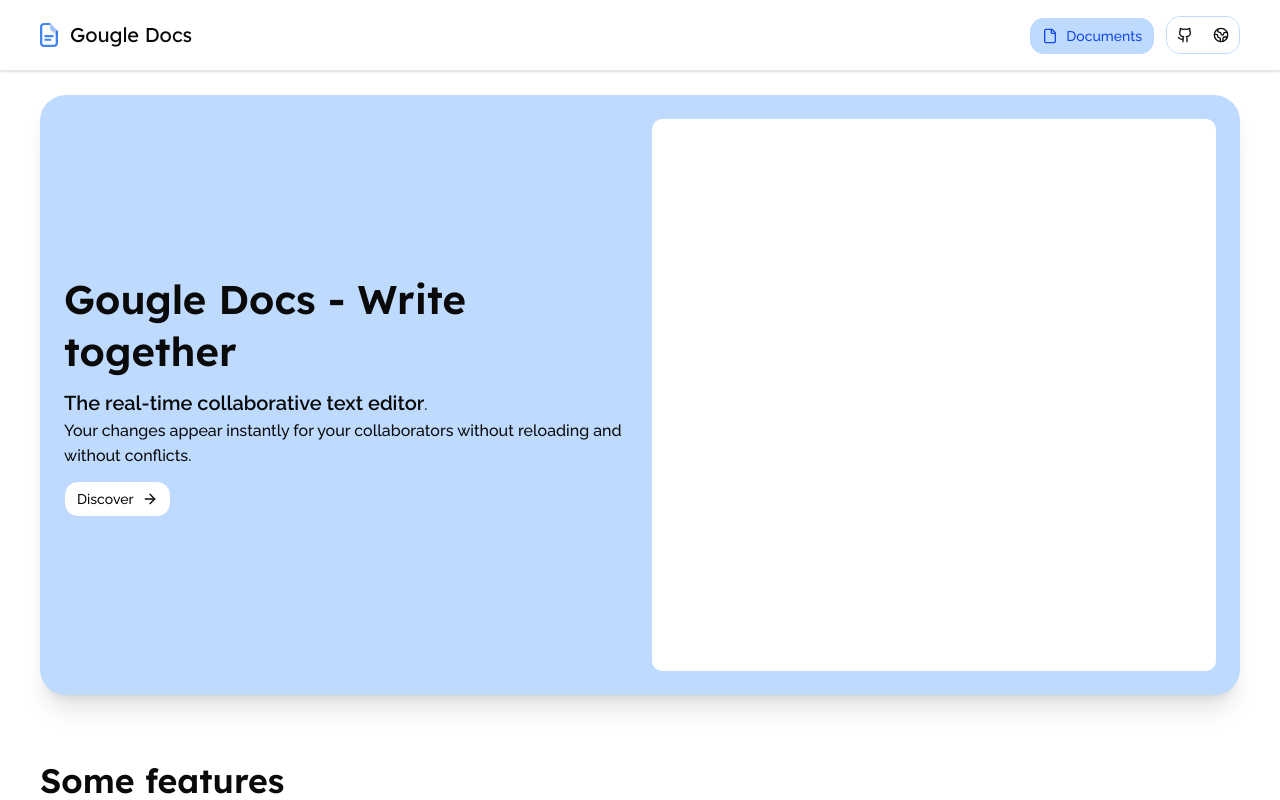
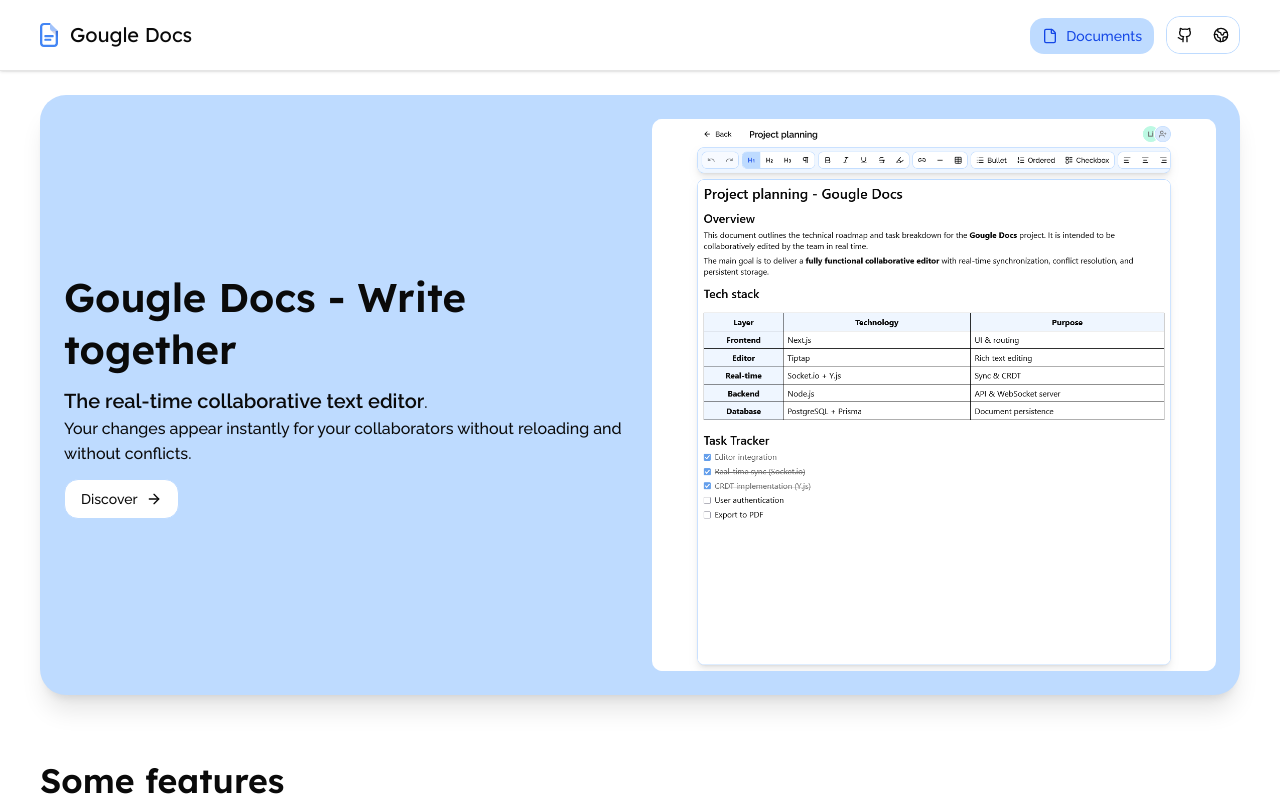
Before and after one commit to yohannimation/gougle-docs, a Next.js app in the folder frontend/: page / in a window 1280 px wide. Shown: the top 800 px of the page. Built offline with nearby package versions, Linux system fonts and the light colour scheme.

Commit message:
feat(frontend/home-page): finalizing hero section

```diff
--- a/frontend/app/(dashboard)/page.tsx
+++ b/frontend/app/(dashboard)/page.tsx
@@ -1,6 +1,7 @@
 'use client';
 
 import Link from 'next/link';
+import Image from 'next/image';
 
 import { Button } from '@/components/ui/button';
 
@@ -74,13 +75,18 @@ export default function Home() {
                 className="
                     mb-10 p-6
                     grid grid-cols-1 md:grid-cols-2 gap-6
-                    h-[50dvh] md:h-[75dvh]
+                    h-fit md:h-[50dvh] lg:h-[75dvh]
                     rounded-4xl
                     bg-blue-200
                     shadow-xl
                 "
             >
-                <div className="flex flex-col justify-center gap-3">
+                <div
+                    className="
+                        flex flex-col justify-center gap-3
+                        h-fit md:h-full
+                    "
+                >
                     <h1>Gougle Docs - Write together</h1>
                     <p>
                         <span className="text-xl font-semibold">
@@ -92,12 +98,30 @@ export default function Home() {
                         without reloading and without conflicts.
                     </p>
                     <Link href="/docs" className="w-fit" title="Discover">
-                        <Button variant="outline" className="w-fit hover:gap-3">
+                        <Button
+                            variant="outline"
+                            size="lg"
+                            className="w-fit hover:gap-3"
+                        >
                             Discover <ArrowRight />
                         </Button>
                     </Link>
                 </div>
-                <div className="bg-white rounded-lg"></div>
+                <div
+                    className="
+                        relative
+                        h-[35svh] md:h-full
+                        bg-white rounded-lg
+                        overflow-hidden
+                    "
+                >
+                    <Image
+                        src={'/gougle-docs-hero.png'}
+                        alt="application"
+                        fill
+                        className="object-contain"
+                    />
+                </div>
             </section>
             <section className="py-6 flex flex-col gap-3">
                 <h2>Some features</h2>
```
Also changed, not shown: frontend/public/gougle-docs-hero.png (added).
